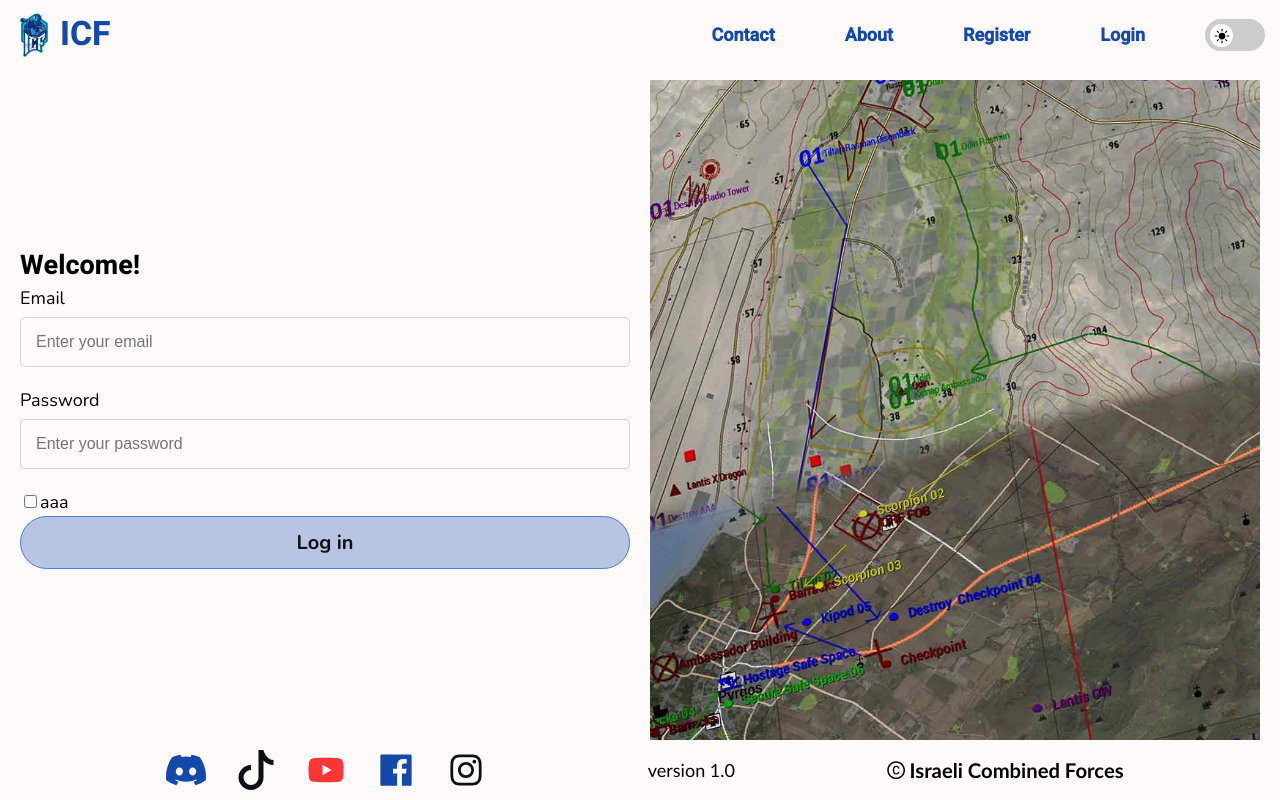
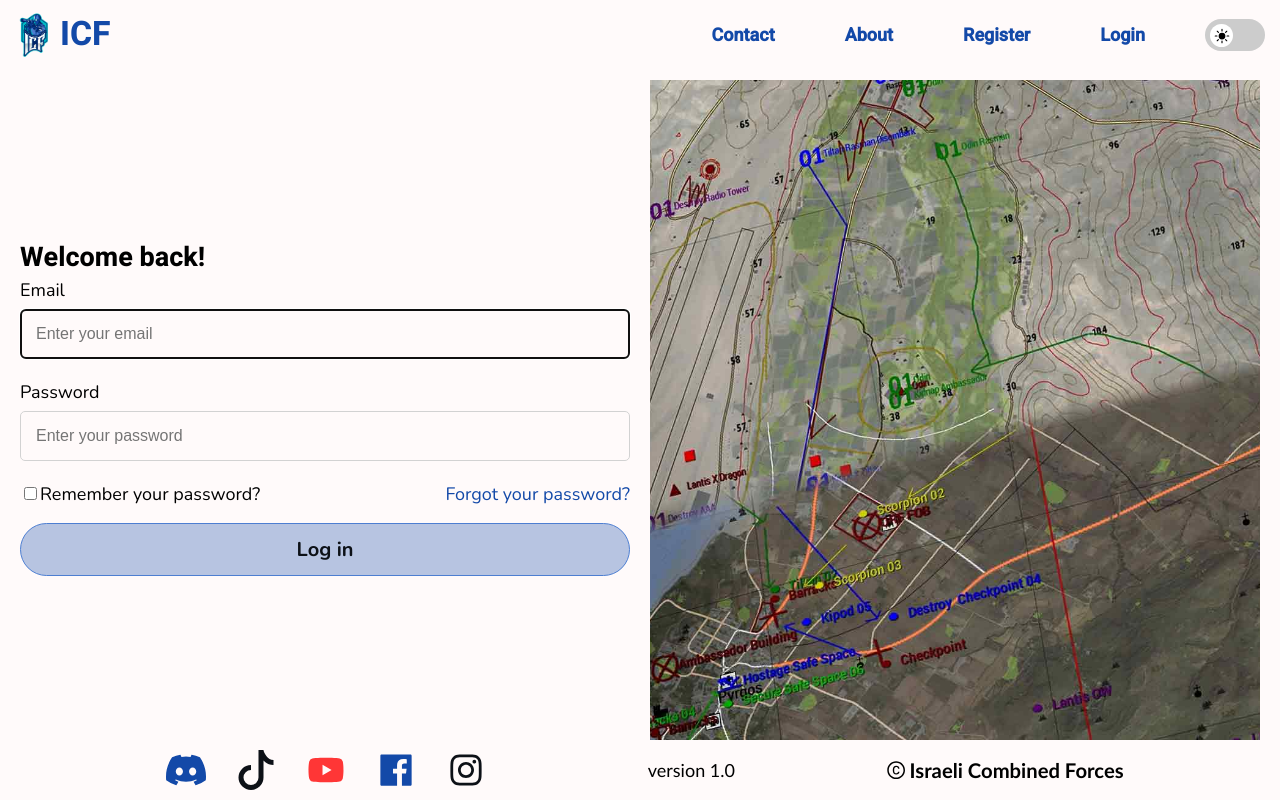
Before and after one commit to LironKruchinin/icf_fe, a React (Create React App) app: page /login in a window 1280 px wide. Built offline with nearby package versions, Linux system fonts and the light colour scheme.

Commit message:
error handling for login, and displaying errors

```diff
--- a/src/views/LoginPage.tsx
+++ b/src/views/LoginPage.tsx
@@ -1,14 +1,13 @@
 import { motion } from 'framer-motion'
-import React, { useEffect, useState } from 'react'
-import { useDispatch, useSelector } from 'react-redux'
+import React, { useState } from 'react'
+import { useDispatch } from 'react-redux'
 import { useNavigate } from 'react-router-dom'
 import LoadingSpinner from '../cmps/LoadingSpinner'
 import { loginUser } from '../features/profileSlice'
 import { LoginFormData } from '../interface/Login'
 import { apiRequest } from '../services/api'
-import { AppDispatch, RootState } from '../store/store'
+import { AppDispatch } from '../store/store'
 import { setCookie } from '../utils/Cookie'
-import { setLocalStorage } from '../utils/localStorage'
 import SideDisplay from '../cmps/SideDisplay'
 
 
@@ -25,6 +24,7 @@ const LoginPage = () => {
         // isRememberPassword: false
     })
 
+
     const handleInput = ({ target }: React.ChangeEvent<HTMLInputElement>) => {
         const { value, name } = target
         setFormData(prevState => ({ ...prevState, [name]: value }))
@@ -32,7 +32,12 @@ const LoginPage = () => {
 
     const handleSubmit = async (ev: React.FormEvent) => {
         ev.preventDefault()
-
+        Object.keys(formData).forEach((key: keyof LoginFormData) => {
+            if (formData[key] === '') {
+                setError(prevState => `${key} is Empty`)
+            }
+        })
+        if (error) return
         setIsLoading(true)
         setFormData({
             email: '',
@@ -54,11 +59,16 @@ const LoginPage = () => {
                 setIsLoading(false)
             }
         } catch (err) {
-            setError('Error logging in')
+            setError('Incorrect username or password')
         } finally {
             setIsLoading(false)
         }
+    }
 
+    const checkIfEmpty = (inputName: keyof LoginFormData) => {
+        const isEmpty = formData[inputName]
+        if (isEmpty?.toString().length > 0) return true
+        else return false
     }
 
     return (
@@ -71,22 +81,31 @@ const LoginPage = () => {
                     animate={{ opacity: 1 }}
                     exit={{ opacity: 0 }}
                 >
-                    <h2 className='header-login'>Welcome!</h2>
+                    <h2 className='header-login'>Welcome back!</h2>
                     <label htmlFor="email">Email</label>
-                    <input type="text" name="email"
-                        required
+                    <input
+                        onBlur={() => checkIfEmpty('email')}
+                        className={checkIfEmpty('email') ? 'empty' : ''}
+                        type="text"
+                        name="email"
                         id="email"
+                        autoFocus
                         onChange={handleInput}
                         placeholder='Enter your email'
                         value={formData.email} />
+
                     <label htmlFor="password">Password</label>
-                    <input type="password" name="password"
-                        required
+                    <input
+                        onBlur={() => checkIfEmpty('password')}
+                        className={checkIfEmpty('email') ? 'empty' : ''}
+                        type="password"
+                        name="password"
                         id="password"
                         onChange={handleInput}
                         placeholder='Enter your password'
                         value={formData.password} />
 
+                    <div className='login-tools'>
                         <div>
                             <input
                                 type="checkbox"
@@ -95,7 +114,9 @@ const LoginPage = () => {
                                 value={formData.password}
                                 defaultChecked={isRememberPassword}
                                 onChange={() => setIsRememberPassword((prevState) => !prevState)} />
-                        <label htmlFor="remember-password">aaa</label>
+                            <label htmlFor="remember-password">Remember your password?</label>
+                        </div>
+                        <a href="">Forgot your password?</a>
                     </div>
                     {error && <p className="error-message">{error}</p>}
                     <button>Log in</button>
```
Lines whose indentation alone changed are shown as unchanged.
